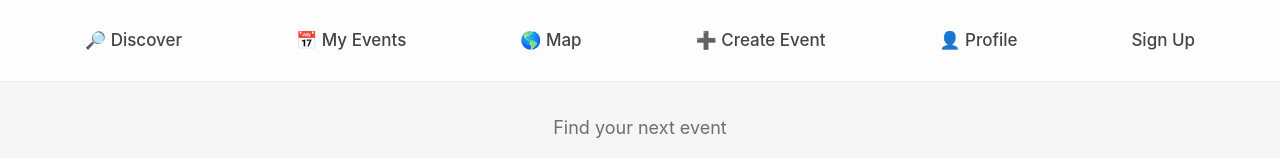
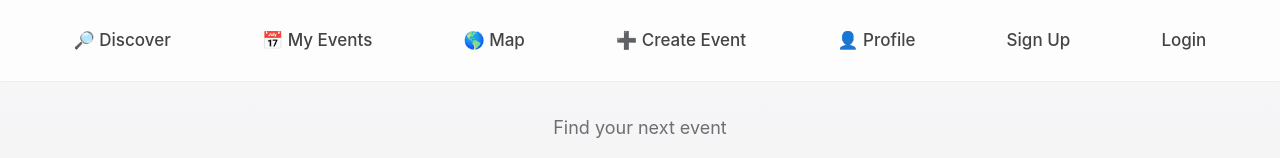
Before and after one commit to Aalbana20/campus-event-navigation, a React (Vite) app: page / in a window 1280 px wide. Shown: the top 158 px of the page. Built offline with nearby package versions, Linux system fonts and the light colour scheme.

Commit message:
Update App.jsx

```diff
--- a/src/App.jsx
+++ b/src/App.jsx
@@ -18,6 +18,7 @@ function App() {
         <Link className="nav-item" to="/create">➕ Create Event</Link>
         <Link className="nav-item" to="/profile">👤 Profile</Link>
         <Link className="nav-item" to="/signup">Sign Up</Link>
+        <Link className="nav-item" to="/login">Login</Link>
       </nav>
 
       <Routes>
```
